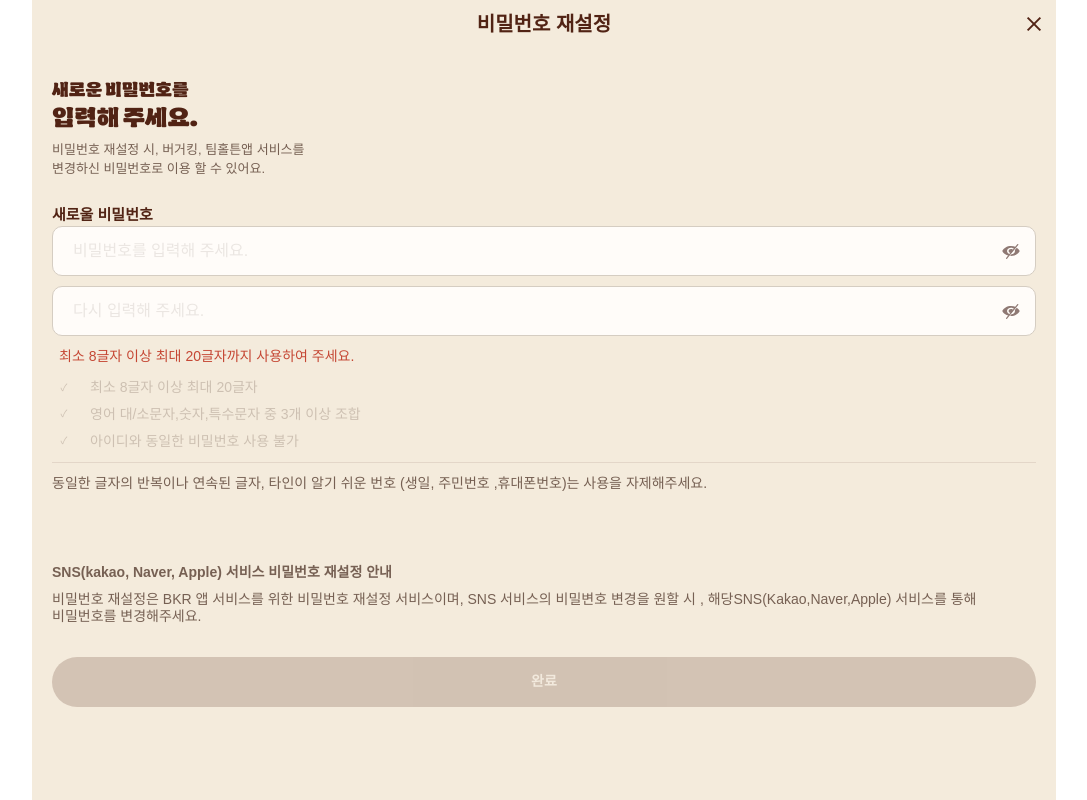
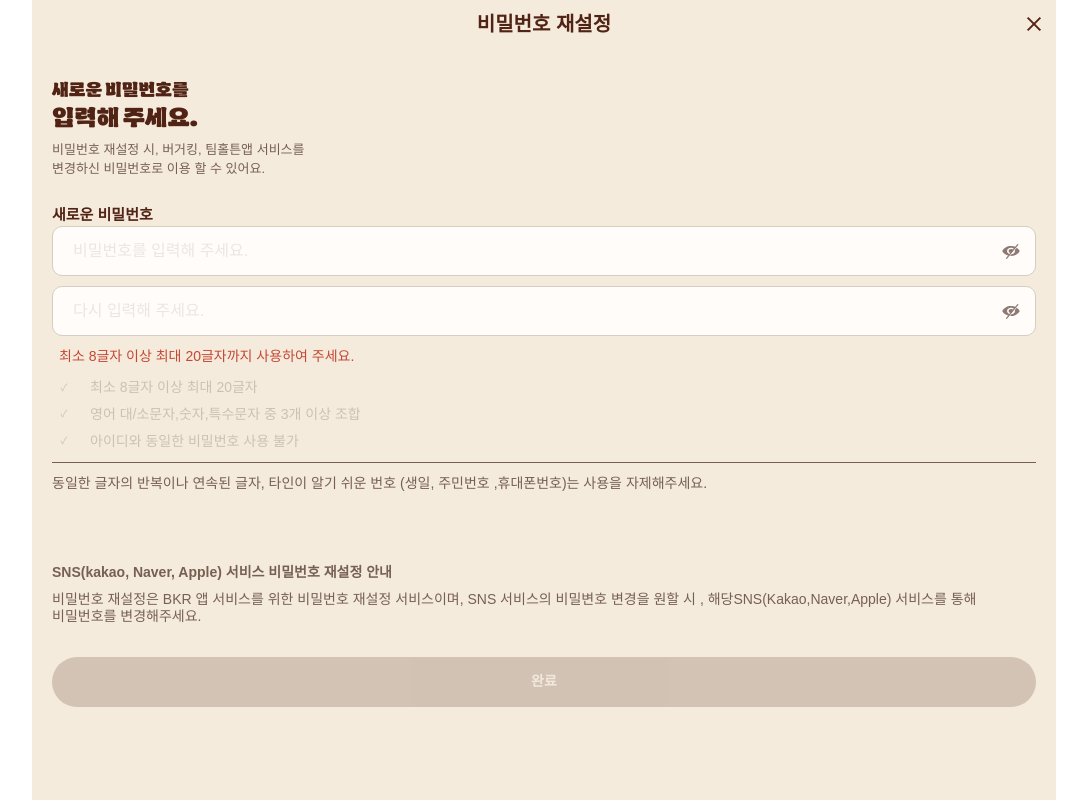
Before and after one commit to musique-mp3/first-class, a plain HTML site: page burgerking/password-1.html in a window 1280 px wide. Shown: the whole page, without its empty margins (96-1183 px from the left). Drawn offline with Linux system fonts and the light colour scheme; a web font is replaced by a local one.

Commit message:
Update password field labels and styles

```diff
--- a/burgerking/password-1.html
+++ b/burgerking/password-1.html
@@ -173,8 +173,7 @@
         .password_rules .rule_line {
             width: 100%;
             height: 1px;
-            background-color: var(--primary);
-            opacity: 0.1;
+            background-color: var(--text);
         }
 
         .password_rules > p {
@@ -242,10 +241,10 @@
 
             <form class="password_form" action="">
                 <fieldset>
-                    <legend>새로울 비밀번호</legend>
+                    <legend>새로운 비밀번호</legend>
 
                     <div class="password_input_box">
-                        <input type="password" id="new-password" name="password" placeholder="비밀번호를 입력해 주세요." aria-label="새로울 비밀번호">
+                        <input type="password" id="new-password" name="password" placeholder="비밀번호를 입력해 주세요." aria-label="새로운 비밀번호">
                         <button type="button" class="password_view">
                             <span class="sr-only">비밀번호 보기</span>
                         </button>
```
